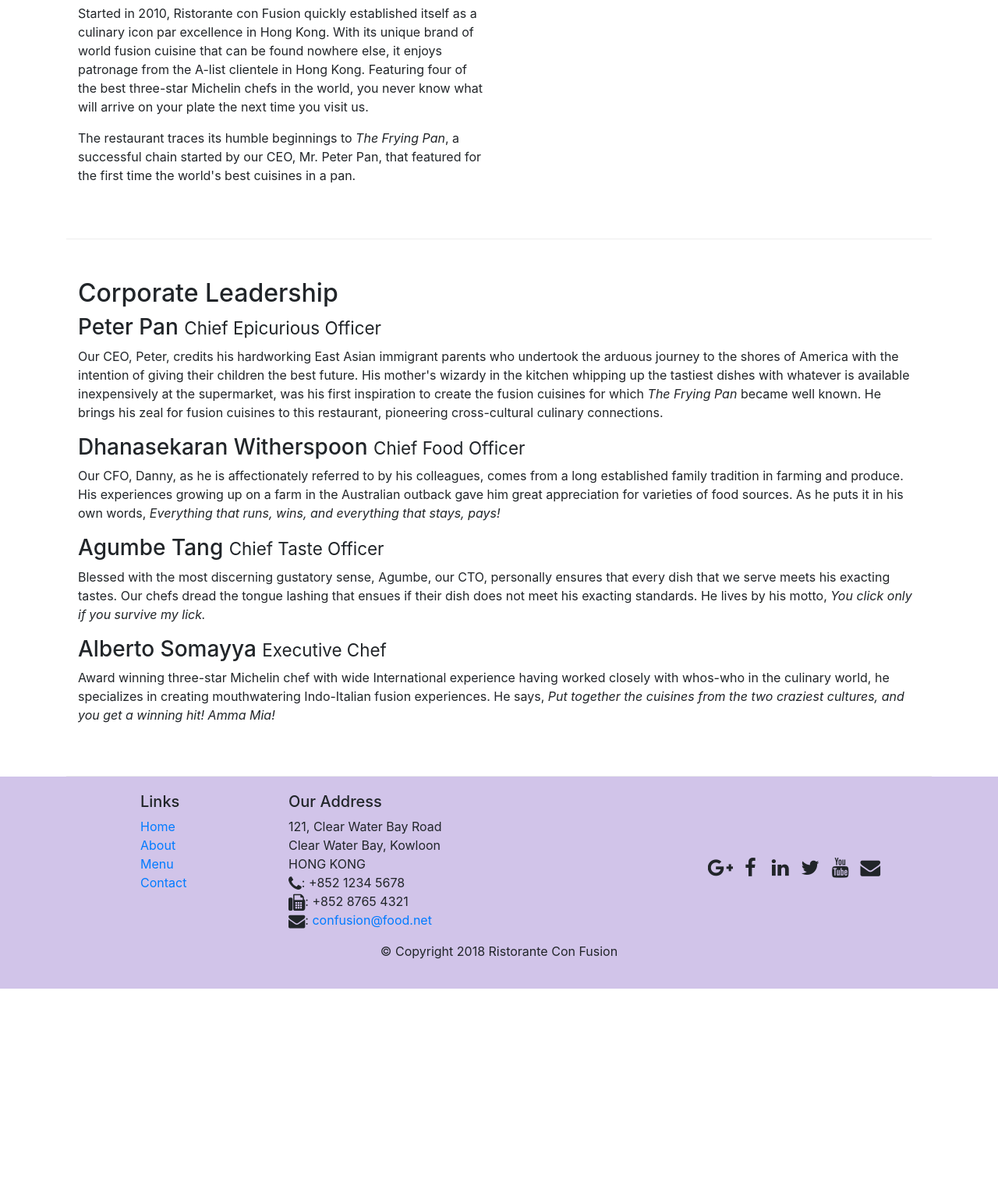
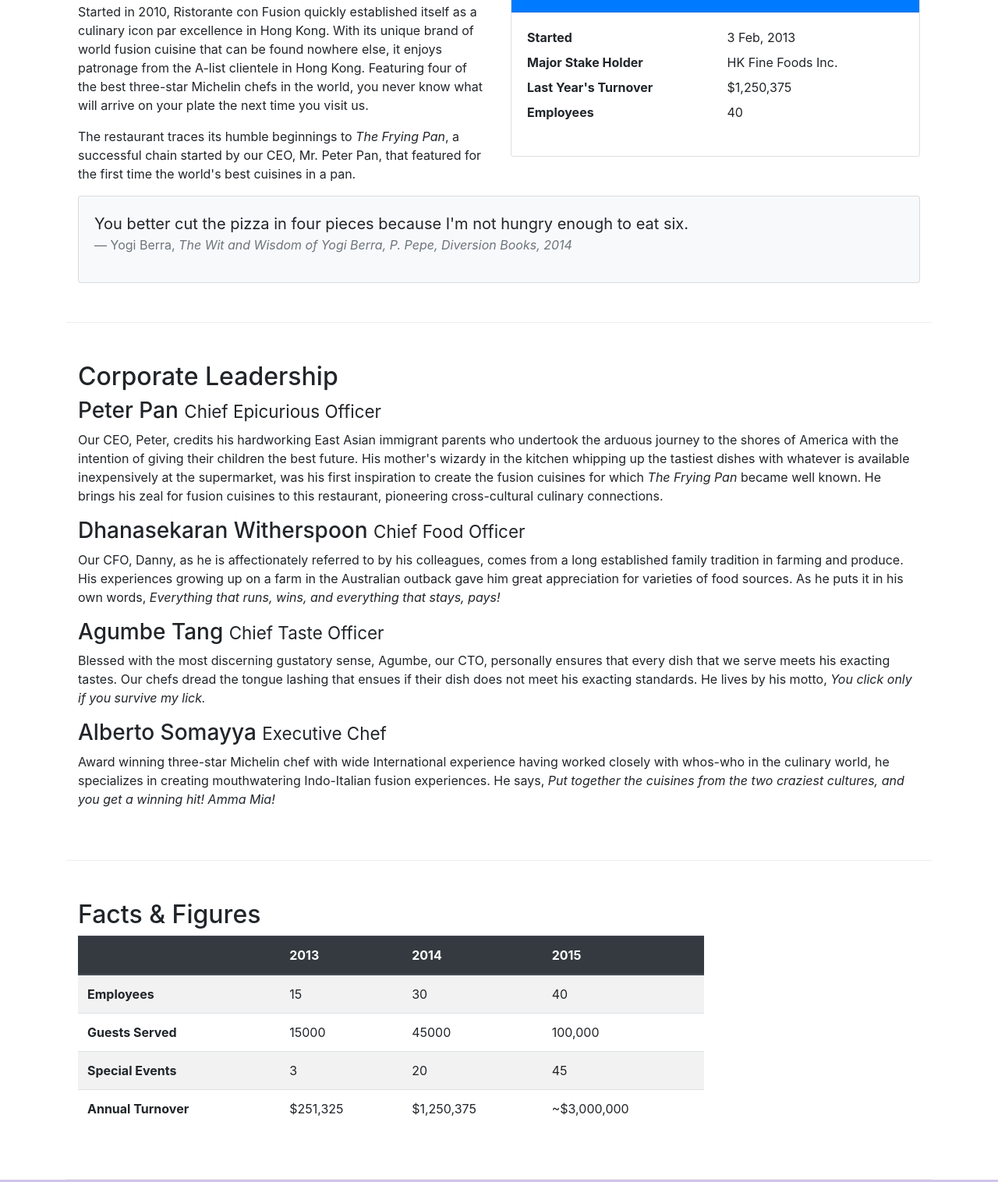
Before and after one commit to theunknown70/Bootstrap-Confusion-Old, a website: page aboutus.html in a window 1280 px wide. Shown: the part 558-2074 px from the top of the page at 78% size. Before the commit the page ends 1826 px from the top, so only its background shows below. Drawn offline with nearby package versions, Linux system fonts and the light colour scheme.

Commit message:
Tables and Cards

```diff
--- a/aboutus.html
+++ b/aboutus.html
@@ -59,13 +59,40 @@
             </div>
         </div>
 
-        <div class="row row-content align-items-center">
+        <div class="row row-content">
             <div class="col-12 col-sm-6">
                 <h2>Our History</h2>
                 <p>Started in 2010, Ristorante con Fusion quickly established itself as a culinary icon par excellence in Hong Kong. With its unique brand of world fusion cuisine that can be found nowhere else, it enjoys patronage from the A-list clientele in Hong Kong.  Featuring four of the best three-star Michelin chefs in the world, you never know what will arrive on your plate the next time you visit us.</p>
                 <p>The restaurant traces its humble beginnings to <em>The Frying Pan</em>, a successful chain started by our CEO, Mr. Peter Pan, that featured for the first time the world's best cuisines in a pan.</p>
             </div>
-            <div>
+            <div class="col-12 col-sm-6">
+                <div class="card">
+                    <h3 class="card-header bg-primary text-white">Facts at a Glance</h3>
+                    <div class="card-body">
+                        <dl class="row">
+                            <dt class="col-6">Started</dt>
+                            <dd class="col-6">3 Feb, 2013</dd>
+                            <dt class="col-6">Major Stake Holder</dt>
+                            <dd class="col-6">HK Fine Foods Inc.</dd>
+                            <dt class="col-6">Last Year's Turnover</dt>
+                            <dd class="col-6">$1,250,375</dd>
+                            <dt class="col-6">Employees</dt>
+                            <dd class="col-6">40</dd>
+                        </dl>
+                    </div>
+                </div>
+            </div>
+            <div class="col-12">
+                <div class="card card-body bg-light">
+                    <blockquote class="blockquote">
+                        <p class="mb-0">You better cut the pizza in four pieces because
+                            I'm not hungry enough to eat six.</p>
+                        <footer class="blockquote-footer">Yogi Berra,
+                            <cite title="Source Title">The Wit and Wisdom of Yogi Berra,
+                            P. Pepe, Diversion Books, 2014</cite>
+                        </footer>
+                    </blockquote>
+                </div>
             </div>
         </div>
 
@@ -90,8 +117,51 @@
                 <p>Award winning three-star Michelin chef with wide International experience having worked closely with whos-who in the culinary world, he specializes in creating mouthwatering Indo-Italian fusion experiences. He says, <em>Put together the cuisines from the two craziest cultures, and you get a winning hit! Amma Mia!</em></p>
                 </div>
             </div>
-       </div>
-
+        </div>
+        <div class="row row-content">
+            <div class="col-12 col-sm-9">
+                <h2>Facts &amp; Figures</h2>
+                <div class="table-responsive">
+                    <table class="table table-striped">
+                        <thead class="thead-dark">
+                            <tr>
+                                <th>&nbsp;</th>
+                                <th>2013</th>
+                                <th>2014</th>
+                                <th>2015</th>
+                            </tr>
+                        </thead>
+                        <tbody>
+                            <tr>
+                                <th>Employees</th>
+                                <td>15</td>
+                                <td>30</td>
+                                <td>40</td>
+                            </tr>
+                            <tr>
+                                <th>Guests Served</th>
+                                <td>15000</td>
+                                <td>45000</td>
+                                <td>100,000</td>
+                            </tr>
+                            <tr>
+                                <th>Special Events</th>
+                                <td>3</td>
+                                <td>20</td>
+                                <td>45</td>
+                            </tr>
+                            <tr>
+                                <th>Annual Turnover</th>
+                                <td>$251,325</td>
+                                <td>$1,250,375</td>
+                                <td>~$3,000,000</td>
+                            </tr>
+                        </tbody>
+                    </table>
+                </div>
+            </div>
+            <div class="col-12 col-sm-3"></div>
+        </div>
     </div>
 
     <footer class="footer">
```
